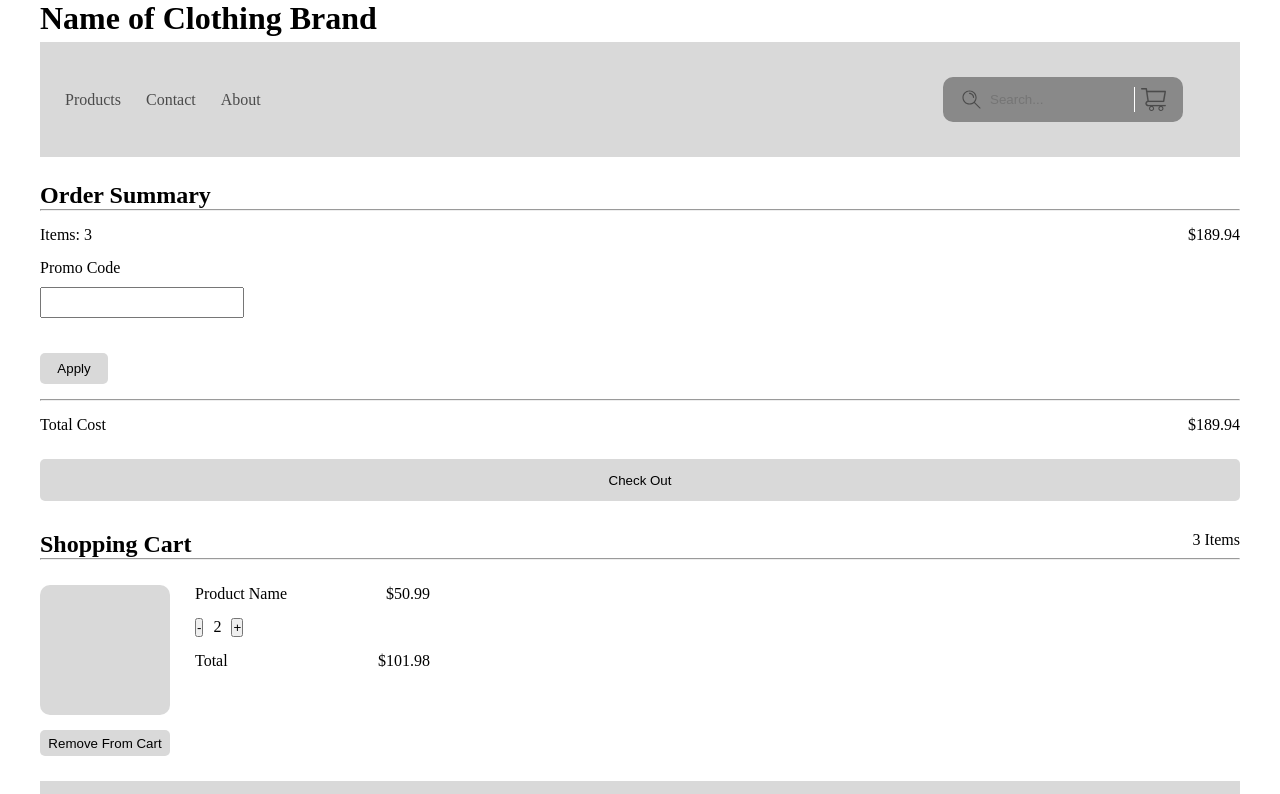
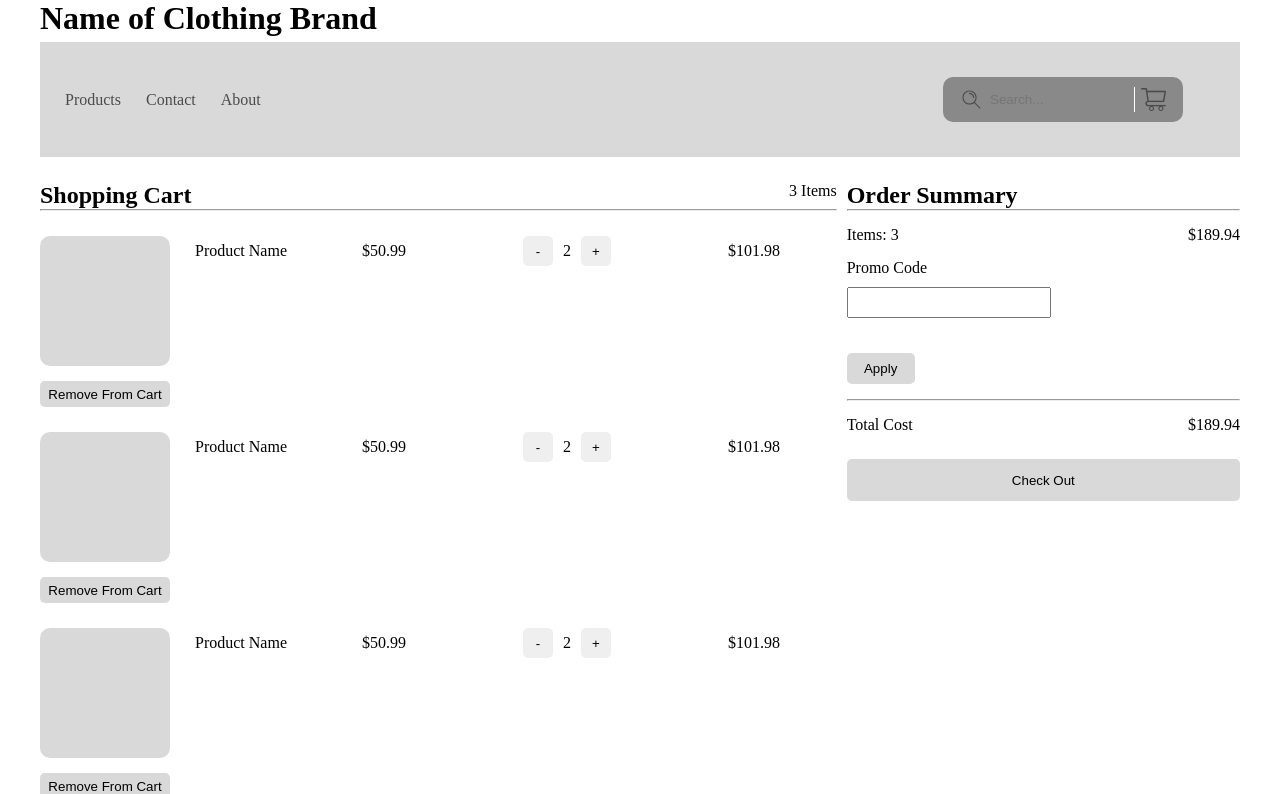
Before and after one commit to cunderhill17/ecommerce-react-app, a React (Vite) app in the folder e-commerce-clothing/: page /shoppingcart in a window 1280 px wide. Shown: the top 794 px of the page. Built offline with nearby package versions, Linux system fonts and the light colour scheme.

Commit message:
Update Shopping Cart Styling
This commit updates the Shopping Cart styling to include tablet and desktop sizes

```diff
--- a/e-commerce-clothing/src/ShoppingCart.css
+++ b/e-commerce-clothing/src/ShoppingCart.css
@@ -97,6 +97,52 @@
             display: flex;
             flex-direction: row;
             gap: 10px;
+            align-items: center;
+            height: fit-content;
+
+            button {
+                width: 30px;
+                height: 30px;
+                border: none;
+                border-radius: 5px;
+                cursor: pointer;
+            }
         }
     }
 }
+
+@media screen and (min-width: 768px) {
+    .orderSummary {
+        order: 2;
+    }
+
+    .shoppingCartItems {
+        order: 1;
+        margin-top: 0px;
+    }
+}
+
+@media screen and (min-width: 1200px) {
+    .cartItem {
+
+        .cartItemDetails {
+            width: 585px;
+            height: fit-content;
+            flex-direction: row;
+            gap: 0px;
+            justify-content: space-between;
+            align-items: center;
+
+            .itemName, .itemTotal {
+                gap: 75px
+            }
+
+            .itemTotal {
+                .totalTitle {
+                    display: none;
+                }
+            }
+        }
+    }
+
+}
--- a/e-commerce-clothing/src/ShoppingCart.jsx
+++ b/e-commerce-clothing/src/ShoppingCart.jsx
@@ -23,7 +23,7 @@ function CartItem() {
                 </div>
 
                 <div className='itemTotal'>
-                    <p>Total</p>
+                    <p className='totalTitle'>Total</p>
                     <p>$101.98</p>
                 </div>
             </div>
@@ -36,7 +36,7 @@ export default function ShoppingCart() {
     return (
         <main>
             <div className="grid-con">
-                <section className='orderSummary col-span-full'>
+                <section className='orderSummary col-span-full md:col-span-4 lg:col-span-4'>
                     <h2>Order Summary</h2>
                     <hr />
                     <div className='orderSubTotal'>
@@ -57,7 +57,7 @@ export default function ShoppingCart() {
                     <button>Check Out</button>
                 </section>
 
-                <section className='shoppingCartItems col-span-full'>
+                <section className='shoppingCartItems col-span-full md:col-span-4 lg:col-span-8'>
                     <div className='shoppingCartTitle'>
                         <h2>Shopping Cart</h2>
                         <p>3 Items</p>
@@ -65,6 +65,8 @@ export default function ShoppingCart() {
                     <hr />
 
                     <CartItem />
+                    <CartItem />
+                    <CartItem />
                 </section>
             </div>
 
```
